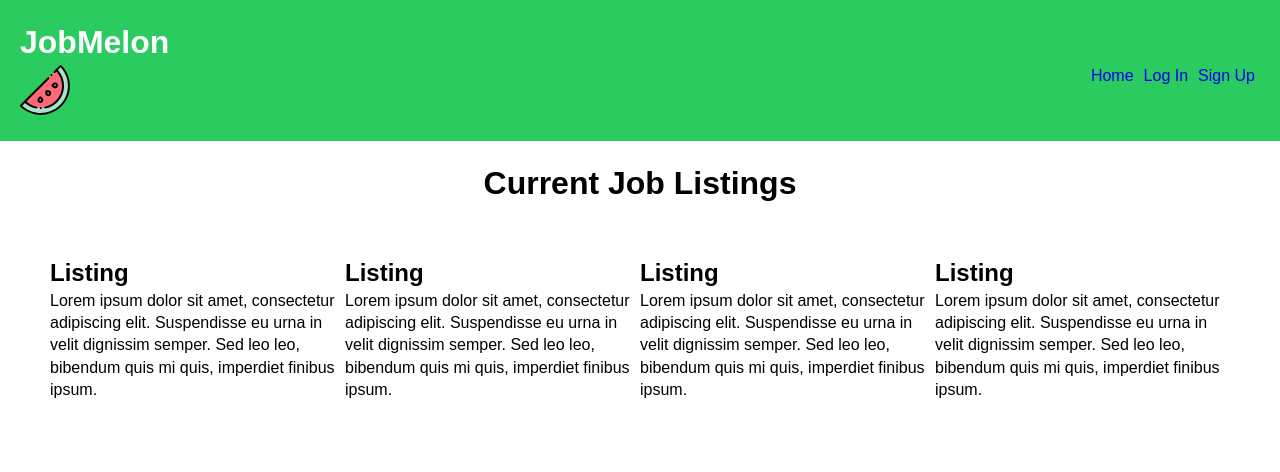
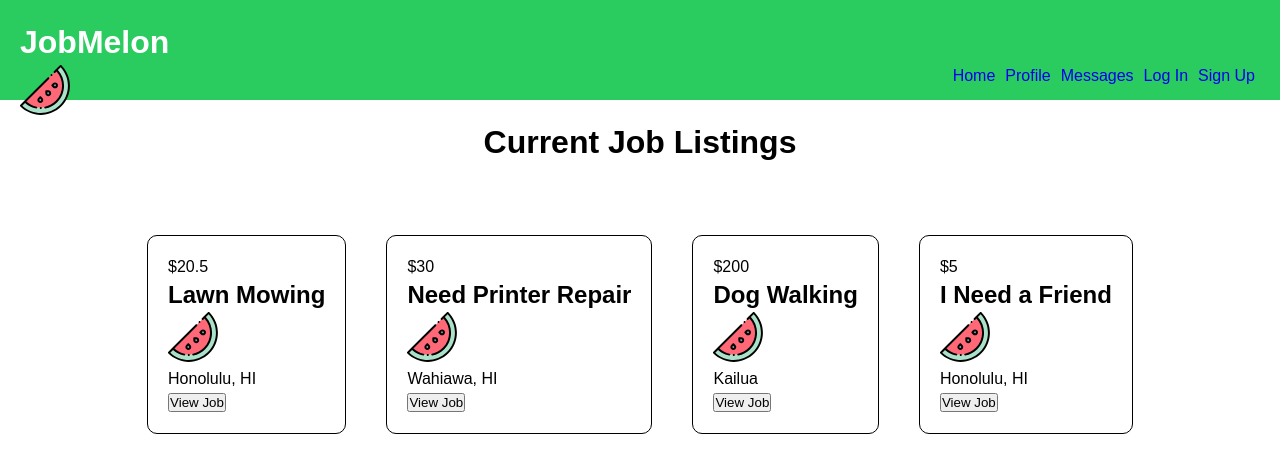
Before and after one commit to uh-watermelons/JobMelon, a React (Create React App) app in the folder client/: page / in a window 1280 px wide. Shown: the top 472 px of the page. Built offline with nearby package versions, Linux system fonts and the light colour scheme.

Commit message:
Worked on HomePage

```diff
--- a/client/src/App.css
+++ b/client/src/App.css
@@ -22,6 +22,7 @@ a {
 	padding: 20px;
 	background-color: #2acc60;
 	color: white;
+	height: 100px;
 }
 
 .header-layout {
@@ -63,4 +64,14 @@ a {
 	margin-left: 20px;
 	margin-right: 20px;
 	display: flex;
+	justify-content: center;
 }
+
+.JobListing {
+	border-style: solid;
+	border-width:1px;
+	border-color: black;
+	border-radius: 10px;
+	margin: 20px;
+	padding: 20px;
+}
--- a/client/src/App.js
+++ b/client/src/App.js
@@ -1,6 +1,6 @@
 import React, { Component } from 'react';
 import Header from './components/Header';
-import HomePage from './components/HomePage';
+import HomePage from './components/pages/home_page/HomePage';
 import './App.css';
 
 
@@ -10,11 +10,38 @@ class App extends Component {
     loggedIn: false
   }
 
+  jobs = [
+    {
+      "price": 20.5,
+      "jobName": "Lawn Mowing",
+      "picture": "none yet",
+      "location": "Honolulu, HI"
+    },
+    {
+      "price": 30,
+      "jobName": "Need Printer Repair",
+      "picture": "none yet",
+      "location": "Wahiawa, HI"
+    },
+    {
+      "price": 200,
+      "jobName": "Dog Walking",
+      "picture": "none yet",
+      "location": "Kailua"
+    },
+    {
+      "price": 5,
+      "jobName": "I Need a Friend",
+      "picture": "none yet",
+      "location": "Honolulu, HI"
+    },
+  ];
+
   render() {
     return (
       <div className="App">
         <Header />
-        <HomePage />
+        <HomePage jobs={this.jobs}/>
       </div>
       );
   }
--- a/client/src/components/Header.js
+++ b/client/src/components/Header.js
@@ -11,7 +11,9 @@ function Header(props) {
           <img src={ watermelon }
               alt="Watermelon Icon"/>
           <nav className="header-item-2">
-            	<a href="#">Home</a>
+              <a href="#">Home</a>
+              <a href="#">Profile</a>
+              <a href="#">Messages</a>
             	<a href="#">Log In</a>
               <a href="#">Sign Up</a>
           </nav>
--- a/client/src/components/HomePage.js
+++ /dev/null
@@ -1,46 +0,0 @@
-import React, { Component } from 'react';
-
-
-
-class App extends Component {
-
-  state = {
-
-  }
-
-
-  render() {
-    return (
-      <div className="HomePage">
-        <h1 className="homepage-header">Current Job Listings</h1>
-
-      	<div className="job-listings-layout">
-      		<div className="listing-1">
-      			<h2>Listing</h2>
-      			<p>Lorem ipsum dolor sit amet, consectetur adipiscing elit. Suspendisse eu urna in velit dignissim semper. Sed leo leo, bibendum quis mi quis, imperdiet finibus ipsum.
-      			</p>
-      		</div>
-      		<div className="listing-2">
-      			<h2>Listing</h2>
-      			<p>Lorem ipsum dolor sit amet, consectetur adipiscing elit. Suspendisse eu urna in velit dignissim semper. Sed leo leo, bibendum quis mi quis, imperdiet finibus ipsum.
-      			</p>
-      		</div>
-      		<div className="listing-3">
-      			<h2>Listing</h2>
-      			<p>Lorem ipsum dolor sit amet, consectetur adipiscing elit. Suspendisse eu urna in velit dignissim semper. Sed leo leo, bibendum quis mi quis, imperdiet finibus ipsum.
-      			</p>
-      		</div>
-      		<div className="listing-4">
-      			<h2>Listing</h2>
-      			<p>Lorem ipsum dolor sit amet, consectetur adipiscing elit. Suspendisse eu urna in velit dignissim semper. Sed leo leo, bibendum quis mi quis, imperdiet finibus ipsum.
-      			</p>
-      		</div>
-      	</div>
-
-      </div>
-      );
-  }
-}
-
-
-export default App;
--- /dev/null
+++ b/client/src/components/pages/home_page/HomePage.js
@@ -0,0 +1,37 @@
+import React, { Component } from 'react';
+import JobListing from "./JobListing";
+
+
+class HomePage extends Component {
+
+  state = {
+
+  }
+
+
+  render() {
+
+    const jobs = this.props.jobs;
+    const listings = jobs.map((listing) =>
+      <JobListing
+      jobName={ listing.jobName }
+      price={ listing.price }
+      picture={ listing.picture }
+      location={ listing.location}
+      />
+      );
+    return (
+      <div className="HomePage">
+        <h1 className="homepage-header">Current Job Listings</h1>
+
+      	<div className="job-listings-layout">
+          { listings }
+      	</div>
+
+      </div>
+      );
+  }
+}
+
+
+export default HomePage;
--- /dev/null
+++ b/client/src/components/pages/home_page/JobListing.js
@@ -0,0 +1,33 @@
+import React, { Component } from 'react';
+import watermelon from "../../../images/watermelon.svg";
+class JobListing extends Component {
+
+  state = {
+
+  }
+
+  render() {
+    const price = this.props.price || 0;
+    const name = this.props.jobName || "Job Name";
+    //const picture = this.props.picture || "Profile Picture";
+    const location = this.props.location || "Location";
+    return (
+      <div className="JobListing" >
+
+        <div>${ price }</div>
+        <div><h2>{ name }</h2></div>
+        <div>
+          <img src= { watermelon }
+              alt="Default Picture"
+              style={{"width":"50px","height":"50px"}}/>
+        </div>
+        <div>{ location }</div>
+        <button>View Job</button>
+
+      </div>
+      );
+  }
+}
+
+
+export default JobListing;
```
